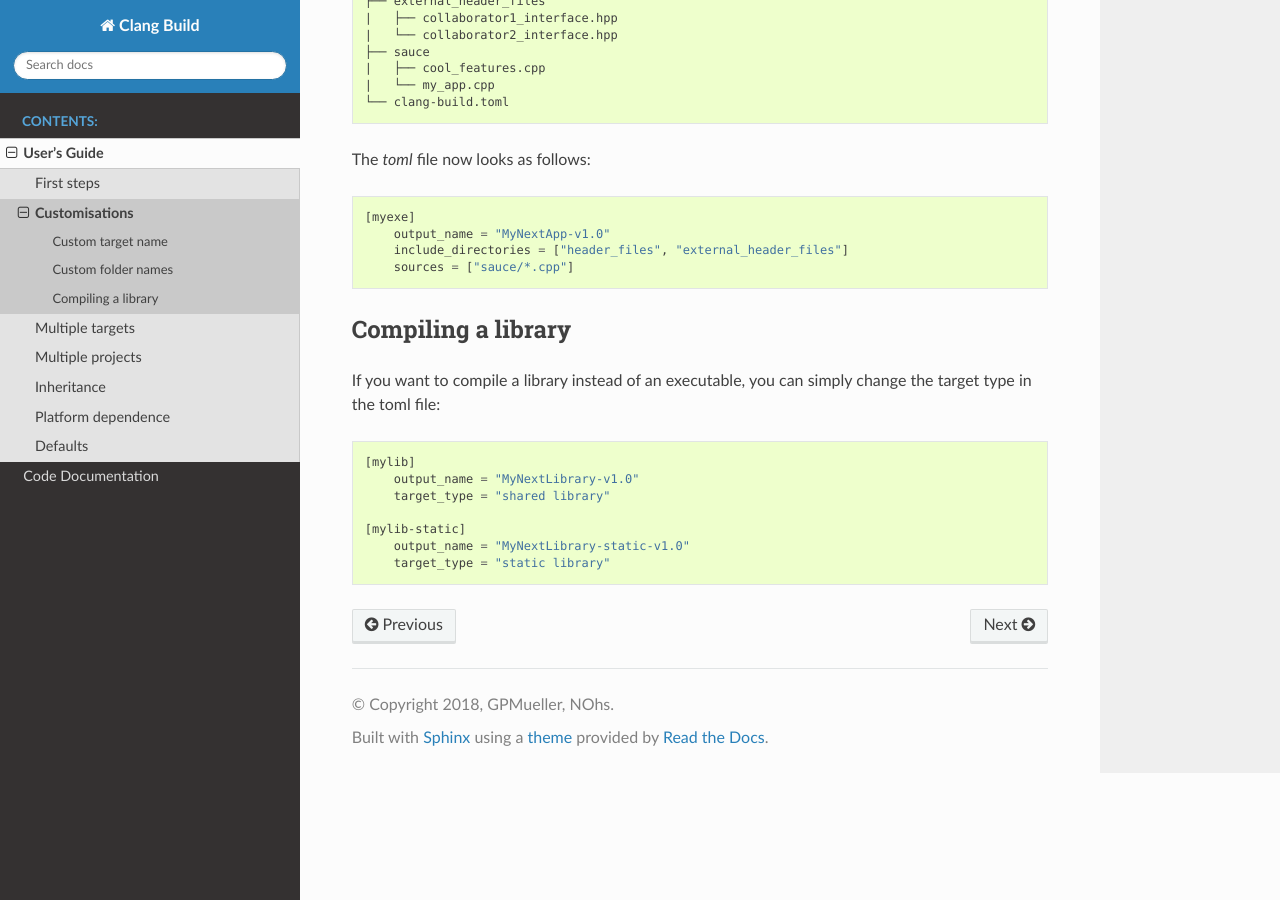
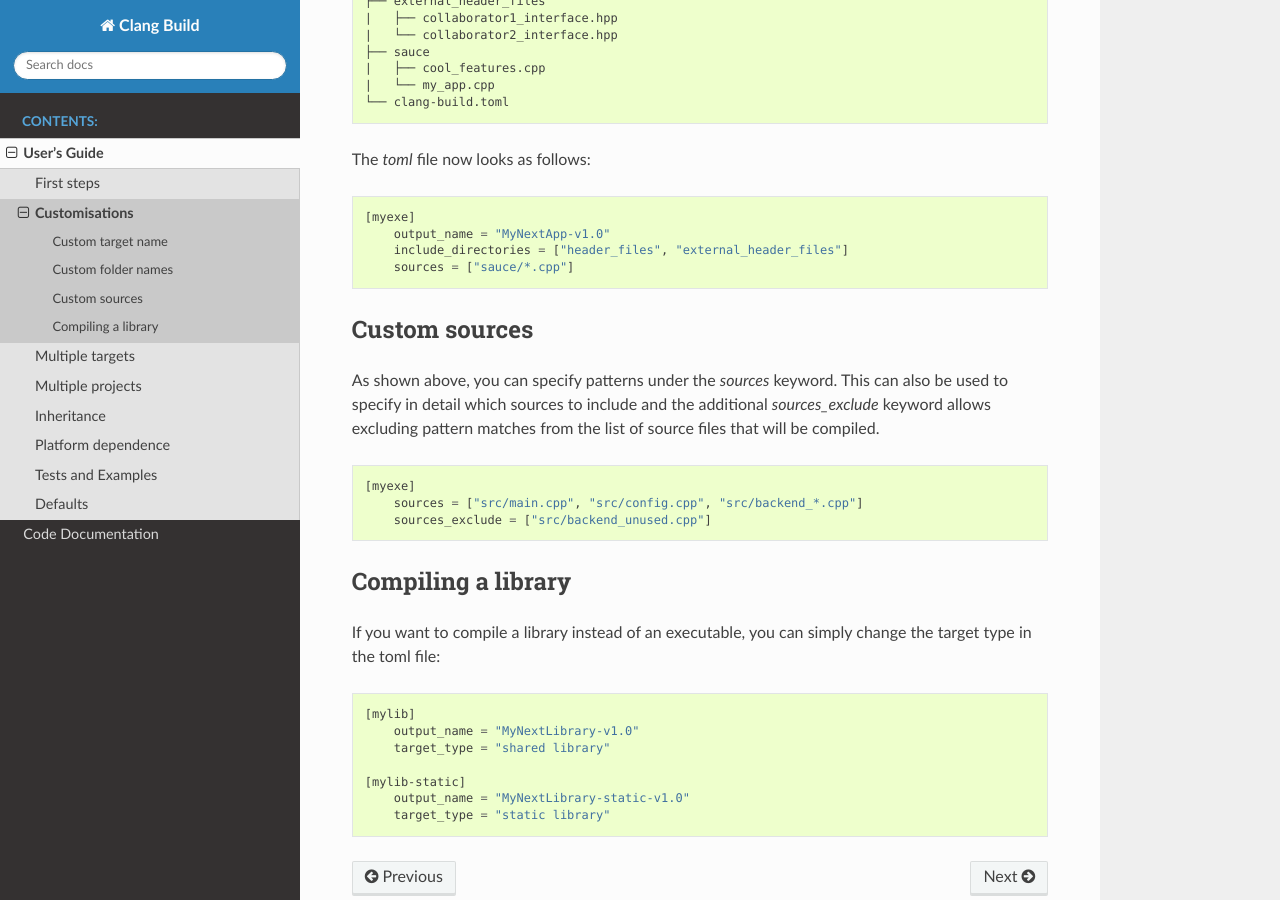
Before and after one commit to Trick-17/clang-build, a Sphinx documentation site: the page built from docs/user_guide/customisations.rst, in a window 1280 px wide and 900 px high, scrolled down 1176 px. Built offline with Sphinx 7.4.7 and the Read the Docs theme 2.0.0, drawn with Linux system fonts in a browser that asks for light colours.

Commit message:
Added documentation of tests and examples feature. Also amended the customisations docs to explain the `sources` and `sources_exclude` keywords.

```diff
--- a/docs/user_guide/customisations.rst
+++ b/docs/user_guide/customisations.rst
@@ -71,6 +71,20 @@ The `toml` file now looks as follows:
         include_directories = ["header_files", "external_header_files"]
         sources = ["sauce/*.cpp"]
 
+Custom sources
+-------------------
+
+As shown above, you can specify patterns under the `sources` keyword.
+This can also be used to specify in detail which sources to include and
+the additional `sources_exclude` keyword allows excluding pattern matches
+from the list of source files that will be compiled.
+
+.. code-block:: TOML
+
+    [myexe]
+        sources = ["src/main.cpp", "src/config.cpp", "src/backend_*.cpp"]
+        sources_exclude = ["src/backend_unused.cpp"]
+
 Compiling a library
 -------------------
 
--- a/docs/user_guide/user_guide.rst
+++ b/docs/user_guide/user_guide.rst
@@ -14,4 +14,5 @@ your C++ project with Clang Build.
    multiple_projects.rst
    inheritance.rst
    platform_dependence.rst
+   tests_examples.rst
    defaults.rst
```
Also changed, not shown: docs/user_guide/tests_examples.rst (added, +65 -0 lines).
